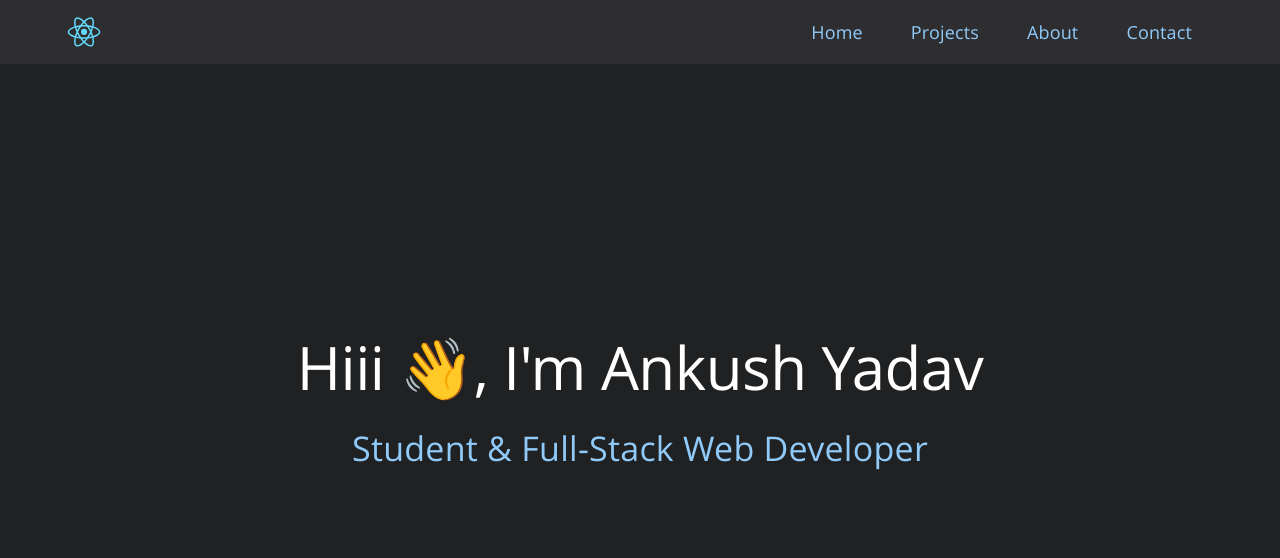
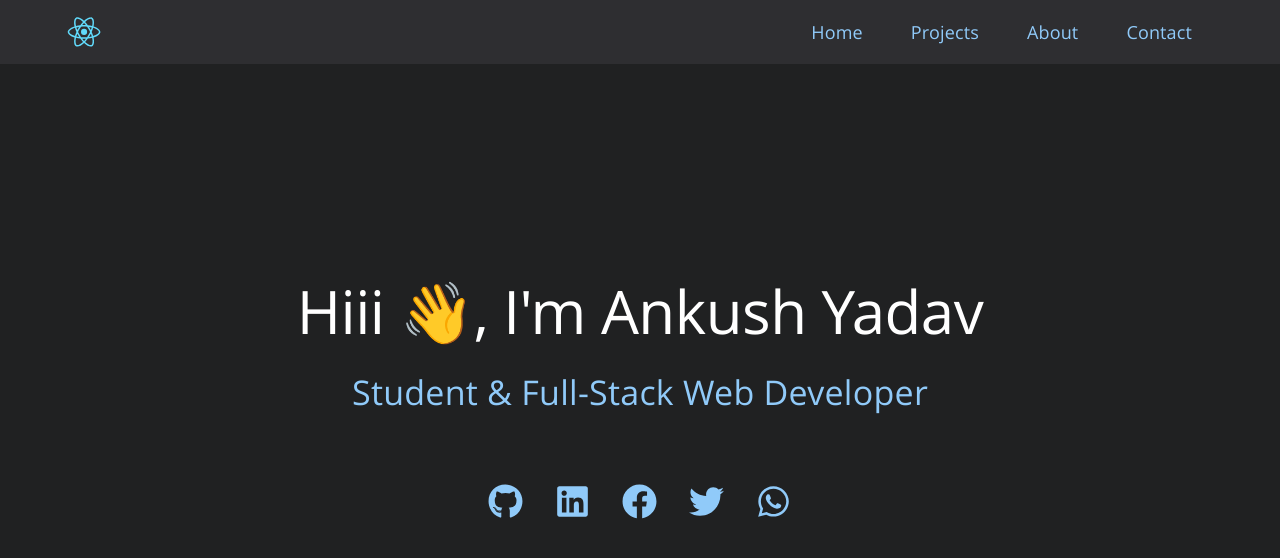
Before and after one commit to Rocker2102/my-website, a React (Create React App) app: page / in a window 1280 px wide. Shown: the top 558 px of the page. Built offline with nearby package versions, Linux system fonts and the light colour scheme.

Commit message:
Add Home component

```diff
--- a/src/components/Home.tsx
+++ b/src/components/Home.tsx
@@ -1,7 +1,60 @@
 import * as React from 'react';
 
 import Box from '@mui/material/Box';
+import Link from '@mui/material/Link';
+import Stack from '@mui/material/Stack';
 import Typography from '@mui/material/Typography';
+
+import { styled } from '@mui/material/styles';
+import { GitHubIcon, FacebookIcon, LinkedInIcon, TwitterIcon, WhatsAppIcon } from './SvgIcons';
+
+interface SocialLink {
+    name: string;
+    href: string;
+    icon: JSX.Element;
+}
+
+const socialLinks: SocialLink[] = [
+    {
+        name: 'GitHub',
+        href: 'https://github.com/Rocker2102',
+        icon: <GitHubIcon fontSize="large" />
+    },
+    {
+        name: 'LinkedIn',
+        href: 'https://www.linkedin.com/in/rocker2102/',
+        icon: <LinkedInIcon fontSize="large" />
+    },
+    {
+        name: 'Facebook',
+        href: 'https://www.facebook.com/rocker2102',
+        icon: <FacebookIcon fontSize="large" />
+    },
+    {
+        name: 'Twitter',
+        href: 'https://twitter.com/Rocker_2102',
+        icon: <TwitterIcon fontSize="large" />
+    },
+    {
+        name: 'WhatsApp',
+        href: 'https://wa.me/+919589203992',
+        icon: <WhatsAppIcon fontSize="large" />
+    }
+];
+
+/* eslint-disable-next-line @typescript-eslint/no-unused-vars */
+const CustomLink = styled(Link)(({ theme }) => ({
+    cursor: 'pointer',
+    textDecoration: 'none',
+    transition: 'all 0.3s ease',
+    '&:hover': {
+        color: '#fff',
+        transform: 'scale(1.3)'
+    },
+    '&:focus': {
+        color: '#fff'
+    }
+}));
 
 const Home: React.FC = () => {
     return (
@@ -9,9 +62,17 @@ const Home: React.FC = () => {
             <Typography variant="h2" color="text.primary" fontWeight={500} fontFamily="LexendDeca">
                 Hiii 👋, I&apos;m Ankush Yadav
             </Typography>
-            <Typography variant="h4" color="primary" mt={3} fontFamily="LexendDeca Light">
+            <Typography variant="h4" color="primary" mt={3} pb={4} fontFamily="LexendDeca Light">
                 Student &amp; Full-Stack Web Developer
             </Typography>
+
+            <Stack direction="row" spacing={4} mt={5} justifyContent="center">
+                {socialLinks.map((social: SocialLink) => (
+                    <CustomLink key={social.name} href={social.href} target="_blank">
+                        {social.icon}
+                    </CustomLink>
+                ))}
+            </Stack>
         </Box>
     );
 };
```
